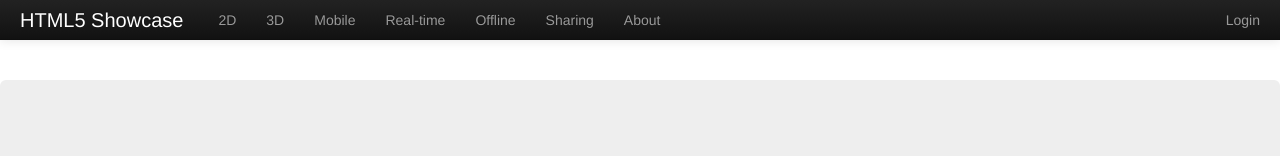
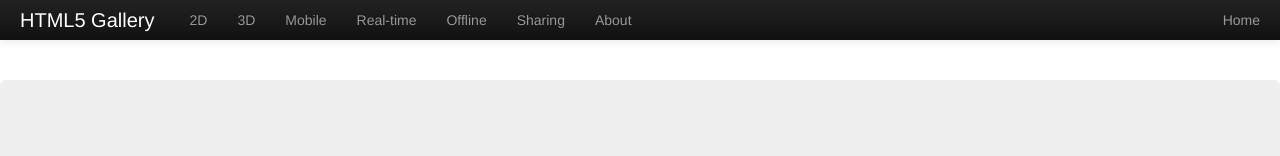
Before and after one commit to zishon89us/html5-gallery, a website: page public/index.html in a window 1280 px wide. Shown: the top 156 px of the page. Drawn offline with nearby package versions, Linux system fonts and the light colour scheme.

Commit message:
meta and title updated

```diff
--- a/public/index.html
+++ b/public/index.html
@@ -7,7 +7,7 @@
         <meta name="description" content=""/>
         <meta name="viewport" content="width=device-width"/>
 
-        <meta name='keywords' content='WebRTC, HTML5, JavaScript' />
+        <meta name='keywords' content='WebRTC, HTML5, JavaScript, Angular, D3' />
         <meta name='description' content='WebRTC Reference App' />
         <meta name='viewport' content='width=device-width,initial-scale=1,minimum-scale=1,maximum-scale=1'>
 
@@ -38,10 +38,10 @@
                         <span class="icon-bar"></span>
                         <span class="icon-bar"></span>
                     </button>
-                    <a class="brand" href="#">HTML5 Showcase</a>
+                    <a class="brand" href="#">HTML5 Gallery</a>
                     <div class="nav-collapse collapse">
                         <p class="navbar-text pull-right">
-                            <a href="#" class="navbar-link">Login</a>
+                            <a href="#" class="navbar-link">Home</a>
                         </p>
                         <ul class="nav">
                             <li><a href="#svg">2D</a></li>
```
